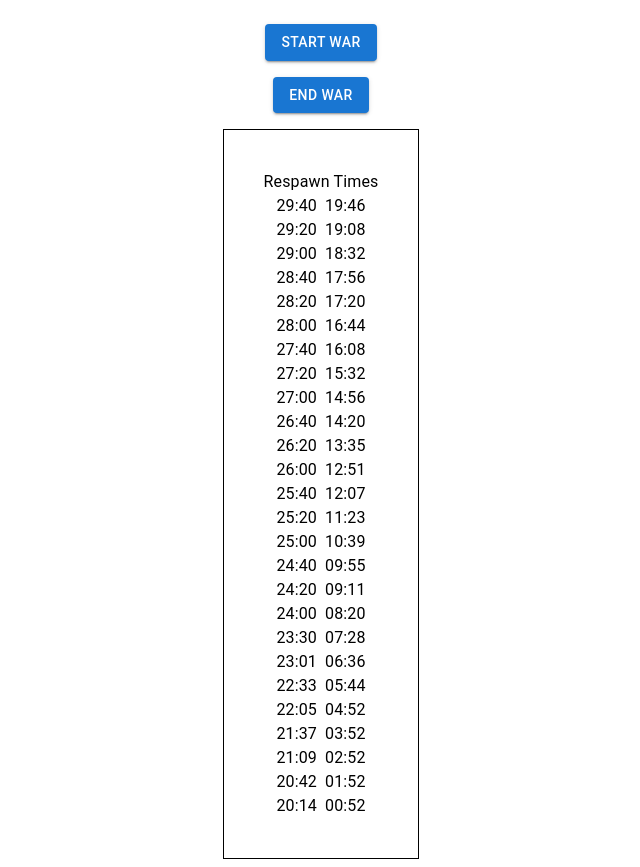
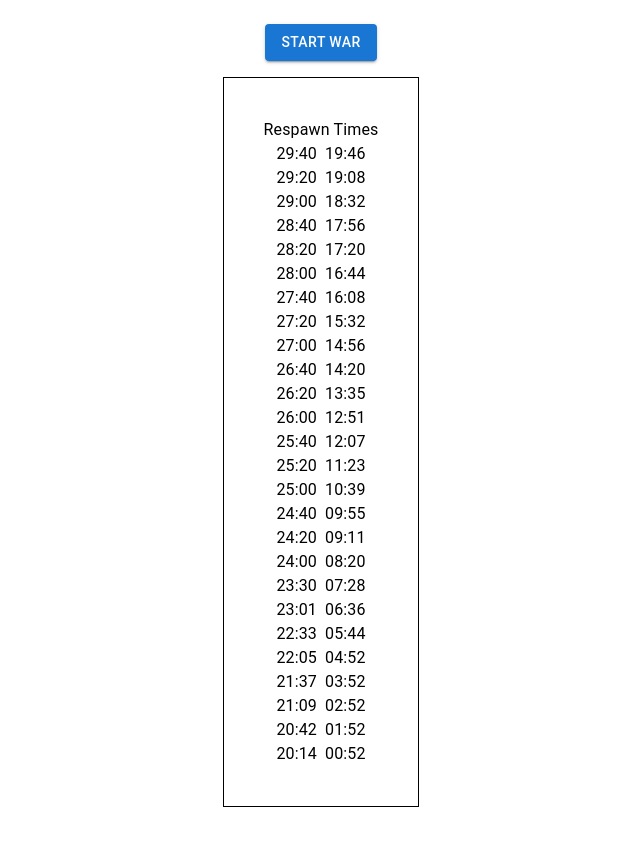
Before and after one commit to Tibblist/nw-tools, a React (Create React App) app in the folder web-app/: page / in a window 1280 px wide. Shown: the whole page, without its empty margins (319-959 px from the left). After the commit the page ends 815 px from the top, so only its background shows below. Built offline with nearby package versions, Linux system fonts and the light colour scheme.

Commit message:
fix buttons

```diff
--- a/web-app/src/App.tsx
+++ b/web-app/src/App.tsx
@@ -214,9 +214,11 @@ function App() {
       >
         {!isStarted ? "Start War" : "Restart War"}
       </Button>
-      <Button variant="contained" onClick={endTimer} sx={{ marginBottom: 2 }}>
-        End War
-      </Button>
+      {isStarted && (
+        <Button variant="contained" onClick={endTimer} sx={{ marginBottom: 2 }}>
+          End War
+        </Button>
+      )}
       <TimerTable timeElapsed={timeElapsed} />
     </Grid>
   );
```
